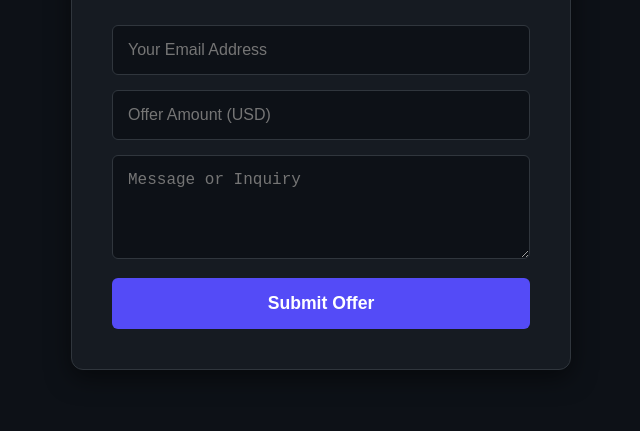
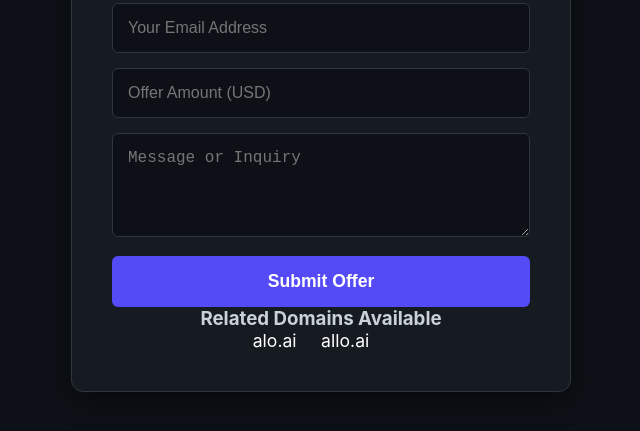
Before and after one commit to kudwitt/aloe.ai, a plain HTML site: page index.html in a window 1280 px wide. Shown: the part 275-706 px from the top of the page, without its empty margins (319-959 px from the left). Drawn offline with Linux system fonts and the light colour scheme.

Commit message:
Update index.html
added related domains

```diff
--- a/index.html
+++ b/index.html
@@ -85,6 +85,12 @@
             padding: 5px 10px;
             border-radius: 4px;
         }
+        .related-list a {
+            color: #ffffff !important;
+            text-decoration: none;
+            margin-right: 20px;
+            font-size: 1.1rem;
+        }
     </style>
 </head>
 <body>
@@ -103,6 +109,13 @@
 
         <button type="submit">Submit Offer</button>
     </form>
+    <div class="related-domains">
+        <h3>Related Domains Available</h3>
+        <ul class="related-list">
+            <a href="https://alo.ai">alo.ai</a>
+            <a href="https://allo.ai">allo.ai</a>
+        </ul>
+    </div>
 </div>
 
 <script>
```
